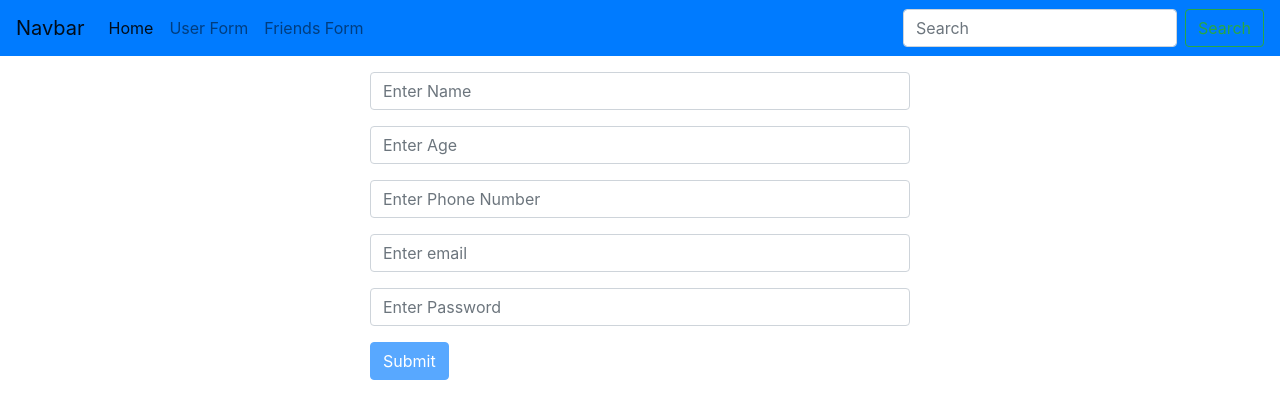
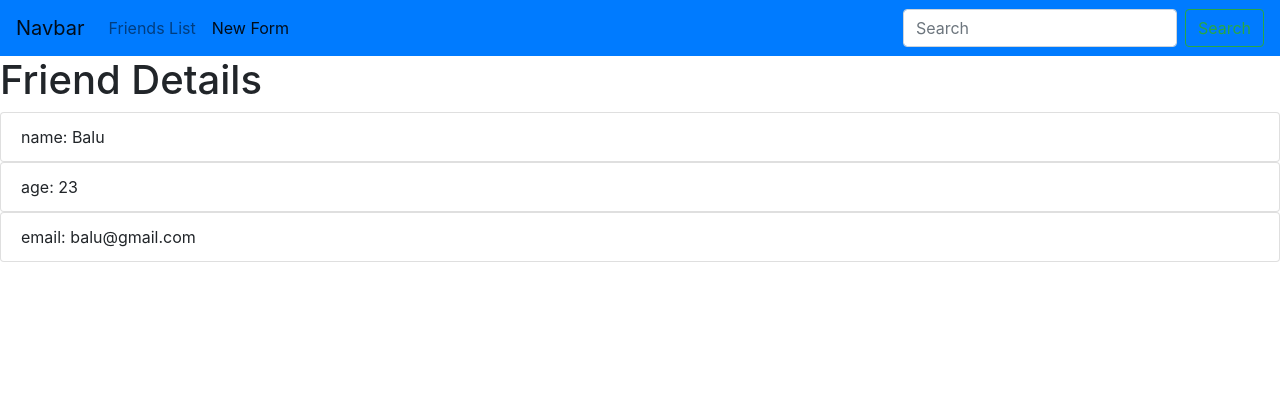
Before and after one commit to Hari9513/angularProject, an Angular app: page /userForm/0 in a window 1280 px wide. Shown: the top 418 px of the page. Built offline with nearby package versions, Linux system fonts and the light colour scheme.

Commit message:
Worked on get user by index

```diff
--- a/src/app/form-comp/form-comp.component.html
+++ b/src/app/form-comp/form-comp.component.html
@@ -1,7 +1,7 @@
 <div class="container">
 	<div class="row justify-content-center">
 		<div class="col-6">
-			<div *ngFor="let friend of friends">
+			<div *ngFor="let friend of friends; let i = index;">
 				<p><a [routerLink]="['/userForm', i]">{{friend.name}}</a></p>
 			</div>
 		</div>
--- a/src/app/nav-bar/nav-bar.component.html
+++ b/src/app/nav-bar/nav-bar.component.html
@@ -6,14 +6,14 @@
 
   <div class="collapse navbar-collapse" id="navbarSupportedContent">
     <ul class="navbar-nav mr-auto">
+      <li class="nav-item">
+        <a class="nav-link" routerLink="/friendsForm">Friends List <span class="sr-only">(current)</span></a>
+      </li>
+      <!-- <li class="nav-item">
+        <a class="nav-link" routerLink="/userForm">Get Friend</a>
+      </li> -->
       <li class="nav-item active">
-        <a class="nav-link" href="/home">Home <span class="sr-only">(current)</span></a>
-      </li>
-      <li class="nav-item">
-        <a class="nav-link" routerLink="/userForm">User Form</a>
-      </li>
-      <li class="nav-item">
-        <a class="nav-link" routerLink="/friendsForm">Friends Form</a>
+        <a class="nav-link" href="/newForm">New Form </a>
       </li>
     </ul>
     <form class="form-inline my-2 my-lg-0">
--- /dev/null
+++ b/src/app/new-form/new-form.component.html
@@ -0,0 +1,25 @@
+<div class="container">
+	<div class="row justify-content-center mt-3">
+		<div class="col-6">
+		<form name="myForm" #myForm="ngForm" (ngSubmit)="submitForm()">
+				<div class="form-group">
+					<input type="text" name="name" [(ngModel)]="friend.name" class="form-control" placeholder="Enter Name" required>
+				</div>
+				<div class="form-group">
+					<input type="number" name="age" class="form-control" [(ngModel)]="friend.age" placeholder="Enter Age" required>
+				</div>
+				<div class="form-group">
+					<input type="number" name="phone" class="form-control" [(ngModel)]="friend.phone" placeholder="Enter Phone Number" required>
+				</div>
+				<div class="form-group">
+					<input type="email" email name="email" class="form-control" [(ngModel)]="friend.email" placeholder="Enter email" required>
+				</div>
+				<div class="form-group">
+					<input type="password" name="password" class="form-control" [(ngModel)]="friend.password" placeholder="Enter Password" required>
+				</div>
+
+				<button type="submit" class="btn btn-primary" [disabled]="myForm.invalid">Submit</button>
+			</form>
+		</div>
+	</div>
+</div>
--- /dev/null
+++ b/src/app/new-form/new-form.component.ts
@@ -0,0 +1,20 @@
+import { Component, OnInit } from '@angular/core';
+
+@Component({
+	selector: 'app-new-form',
+	templateUrl: './new-form.component.html',
+	styleUrls: ['./new-form.component.css']
+})
+export class NewFormComponent implements OnInit {
+	friend;
+
+	constructor() { }
+
+	ngOnInit() {
+	}
+
+	submitForm(){
+		console.log(this.friend);
+	}
+
+}
--- a/src/app/user-form/user-form.component.html
+++ b/src/app/user-form/user-form.component.html
@@ -1,25 +1,4 @@
-<div class="container">
-	<div class="row justify-content-center mt-3">
-		<div class="col-6">
-		<form name="myForm" #myForm="ngForm" (ngSubmit)="submitForm()">
-				<div class="form-group">
-					<input type="text" name="name" [(ngModel)]="friend.name" class="form-control" placeholder="Enter Name" required>
-				</div>
-				<div class="form-group">
-					<input type="number" name="age" class="form-control" [(ngModel)]="friend.age" placeholder="Enter Age" required>
-				</div>
-				<div class="form-group">
-					<input type="number" name="phone" class="form-control" [(ngModel)]="friend.phone" placeholder="Enter Phone Number" required>
-				</div>
-				<div class="form-group">
-					<input type="email" email name="email" class="form-control" [(ngModel)]="friend.email" placeholder="Enter email" required>
-				</div>
-				<div class="form-group">
-					<input type="password" name="password" class="form-control" [(ngModel)]="friend.password" placeholder="Enter Password" required>
-				</div>
-
-				<button type="submit" class="btn btn-primary" [disabled]="myForm.invalid">Submit</button>
-			</form>
-		</div>
-	</div>
-</div>
+<h1>Friend Details</h1>
+<ul class="list-group" *ngFor="let key of userData">
+  <li appHiglt class="list-group-item">{{key}}: {{friendData[key]}}</li>
+</ul>
--- a/src/app/user-form/user-form.component.ts
+++ b/src/app/user-form/user-form.component.ts
@@ -1,4 +1,6 @@
 import { Component, OnInit } from '@angular/core';
+import { ActivatedRoute } from '@angular/router';
+import { MyServiceService } from '../my-service.service';
 
 @Component({
 	selector: 'app-user-form',
@@ -6,14 +8,18 @@ import { Component, OnInit } from '@angular/core';
 	styleUrls: ['./user-form.component.css']
 })
 export class UserFormComponent implements OnInit {
-	friend = {};
+	userData;
+	friendData;
 
-	constructor() { }
+	constructor(
+		private route: ActivatedRoute,
+		private friendServ: MyServiceService
+		) { }
 
 	ngOnInit() {
-	}
-
-	submitForm(){
-		console.log(this.friend);
+		var id = this.route.snapshot.params.id;
+		var ID = Number(id);
+		this.friendData = this.friendServ.getFriends(ID);
+		this.userData = Object.keys(this.friendData);
 	}
 }
```
Also changed, not shown: src/app/app.module.ts (+7 -1 lines), src/app/new-form/new-form.component.css (added), 1 other file (tests, documents, lock files or other folders).
